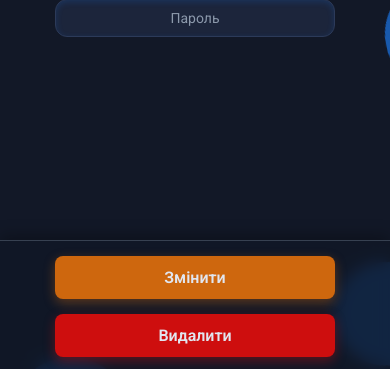
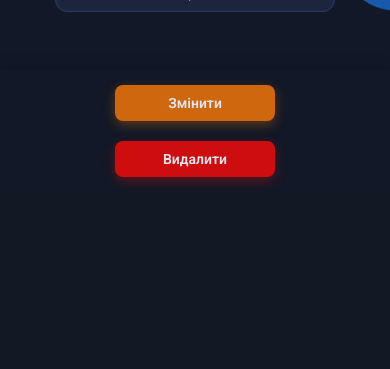
Before and after one commit to Yakov29/roomcraft, a React (Create React App) app: page /user/1 in a window 390 px wide. Shown: the part 472-841 px from the top of the page. Built offline with nearby package versions, Linux system fonts and the light colour scheme; sample sign-in values are in the browser's storage.

Commit message:
увы нет

```diff
--- a/src/components/Profile/Profile.css
+++ b/src/components/Profile/Profile.css
@@ -1,15 +1,12 @@
 .profile {
   text-align: center;
-  min-height: 100vh;
-  padding: 100px 20px 110px;
+  height: 100vh;
+  padding-top: 150px;
+  padding-bottom: 100px;
   position: relative;
-  overflow-x: hidden;
+  overflow: hidden;
   background-color: var(--background-color);
   z-index: 1;
-  display: flex;
-  flex-direction: column;
-  align-items: center;
-  justify-content: center;
 }
 
 .profile::before {
@@ -129,17 +126,14 @@
   bottom: 0;
   left: 0;
   right: 0;
+  padding: 12px 20px;
   display: flex;
   justify-content: center;
   gap: 20px;
   flex-wrap: wrap;
-  padding: 20px;
-  background-color: rgba(17, 24, 39, 0.8);
-  backdrop-filter: blur(8px);
-  -webkit-backdrop-filter: blur(8px);
-  border-top: 1px solid #374151;
-  box-shadow: 0 -4px 15px rgba(0, 0, 0, 0.3);
-  z-index: 100;
+  background: var(--background-color);
+  box-shadow: 0 -2px 15px rgba(0,0,0,0.15);
+  z-index: 10;
 }
 
 .profile__change,
@@ -153,9 +147,11 @@
   font-size: 18px;
   border: none;
   cursor: pointer;
+  box-shadow: 0 4px 12px rgba(228, 131, 27, 0.3);
   transition: background-color 0.3s ease, transform 0.15s ease, box-shadow 0.3s ease;
   white-space: nowrap;
   min-width: 160px;
+  max-width: 100%;
 }
 
 .profile__change {
@@ -189,7 +185,8 @@
 @media (max-width: 768px) {
   .profile {
     padding-top: 80px;
-    padding-bottom: 110px;
+    height: auto;
+    padding-bottom: 120px;
   }
 
   .profile__title {
@@ -203,19 +200,22 @@
   }
 
   .profile__input {
+    width: 100%;
     max-width: 350px;
     padding: 12px 20px;
     font-size: 15px;
   }
 
-  .profile__buttons {
-    gap: 16px;
-  }
+  /*.profile__buttons {*/
+  /*  max-width: 90vw;*/
+  /*}*/
 
   .profile__change,
   .profile__delete,
   .profile__apply,
   .profile__reset {
+    width: auto;
+    max-width: 340px;
     font-size: 17px;
     padding: 14px 35px;
   }
@@ -224,7 +224,8 @@
 @media (max-width: 480px) {
   .profile {
     padding-top: 60px;
-    padding-bottom: 270px;
+    height: auto;
+    padding-bottom: 140px;
   }
 
   .profile__title {
@@ -245,18 +246,17 @@
 
   .profile__buttons {
     flex-direction: column;
-    padding: 15px;
-    gap: 15px;
+    padding: 15px 10px;
   }
 
   .profile__change,
   .profile__delete,
   .profile__apply,
   .profile__reset {
-    width: 100%;
-    max-width: 280px;
-    padding: 12px 25px;
-    font-size: 16px;
-    margin: 0 auto;
+    max-width: 260px;
+    padding: 10px 25px;
+    font-size: 14px;
+    margin-left: auto;
+    margin-right: auto;
   }
 }
--- a/src/components/Profile/Profile.jsx
+++ b/src/components/Profile/Profile.jsx
@@ -109,7 +109,6 @@ const Profile = () => {
             )}
 
             <p className="profile__id" data-aos="fade-right" data-aos-delay="200">ID: {formData.id}</p>
-
             <h2 className="profile__title" data-aos="fade-left" data-aos-delay="250">@{formData.username}</h2>
 
             <div className="profile__inputs" data-aos="fade-up" data-aos-delay="300">
@@ -162,25 +161,15 @@ const Profile = () => {
           </div>
 
           <div className="profile__buttons">
-            {!editable && (
+            {!editable ? (
                 <>
-                  <button className="profile__change" onClick={handleEdit}>
-                    Змінити
-                  </button>
-                  <button className="profile__delete" onClick={handleDelete}>
-                    Видалити
-                  </button>
+                  <button className="profile__change" onClick={handleEdit}>Змінити</button>
+                  <button className="profile__delete" onClick={handleDelete}>Видалити</button>
                 </>
-            )}
-
-            {editable && (
+            ) : (
                 <>
-                  <button className="profile__apply" onClick={handleApply}>
-                    Застосувати
-                  </button>
-                  <button className="profile__reset" onClick={handleReset}>
-                    Скинути
-                  </button>
+                  <button className="profile__apply" onClick={handleApply}>Застосувати</button>
+                  <button className="profile__reset" onClick={handleReset}>Скинути</button>
                 </>
             )}
           </div>
```
